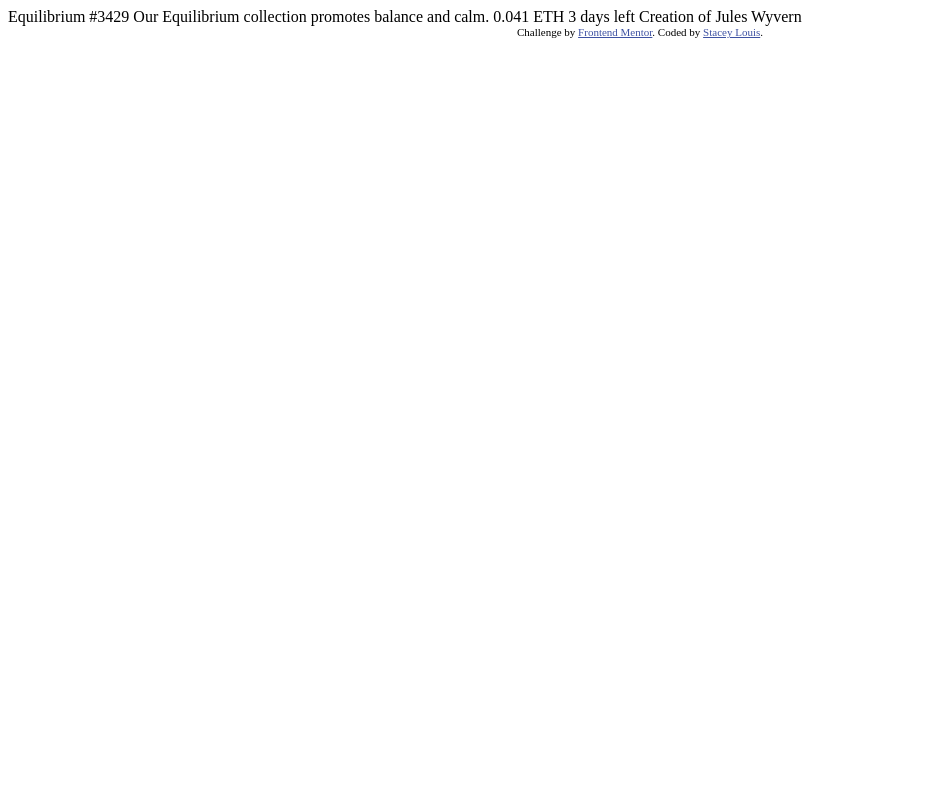
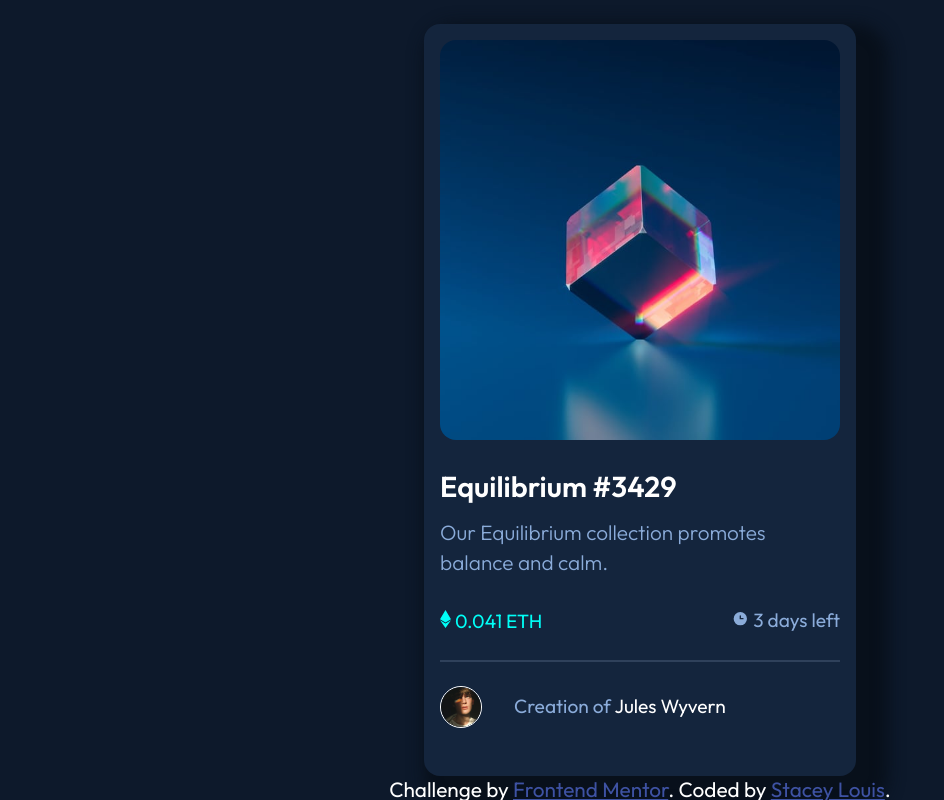
Before and after one commit to StaceyLouis/nft-preview-card, a plain HTML site: page index.html in a window 1280 px wide. Shown: the whole page, without its empty margins (0-944 px from the left). Drawn offline with Linux system fonts and the light colour scheme.

Commit message:
added desktop styles

```diff
--- a/index.html
+++ b/index.html
@@ -6,28 +6,43 @@
 
   <link rel="icon" type="image/png" sizes="32x32" href="./images/favicon-32x32.png">
 
-  <title>Frontend Mentor | NFT preview card component</title>
+  <title>NFT preview card component</title>
+  <link rel="stylesheet"  href="./styles/css-reset.css">
+<link rel="stylesheet" href="./styles/desktopStyles.css">
 
-  <!-- Feel free to remove these styles or customise in your own stylesheet 👍 -->
-  <style>
-    .attribution { font-size: 11px; text-align: center; }
-    .attribution a { color: hsl(228, 45%, 44%); }
-  </style>
+
+
 </head>
 <body>
+  <div class="component-container">
+    <div>
+      <div class="img">
+    <img id="equi-img" src="./images/image-equilibrium.jpg"  alt="equilibrium-imgage"/>
+  </div>
+    <h1 class="title">Equilibrium #3429</h1>
 
-  Equilibrium #3429
+    <p class="description">
+      Our Equilibrium collection promotes balance and calm.
+    </p>
 
-  Our Equilibrium collection promotes balance and calm.
+    <div class="eth-component">
+      <span id="eth"><img src="./images/icon-ethereum.svg">  0.041 ETH</span> <span id="days"><img src="./images/icon-clock.svg"> 3 days left</span>
+    </div>
+    <hr class="line"/>
+   <div class="bottom-component">
+   <img src="./images/image-avatar.png" id="profile-photo" alt="profile-photo"/><p id="author"><span id="blue"> Creation of </span> <span id="white" >Jules Wyvern</span></p>
+   </div>
+  </div>
 
-  0.041 ETH
-  3 days left
 
-  Creation of Jules Wyvern
+
+
+</div>
 
   <div class="attribution">
     Challenge by <a href="https://www.frontendmentor.io?ref=challenge" target="_blank">Frontend Mentor</a>.
     Coded by <a href="#">Stacey Louis</a>.
-  </div>
+
+</div>
 </body>
 </html>
--- /dev/null
+++ b/styles/css-reset.css
@@ -0,0 +1,44 @@
+
+html, body, div, span, applet, object, iframe,
+h1, h2, h3, h4, h5, h6, p, blockquote, pre,
+a, abbr, acronym, address, big, cite, code,
+del, dfn, em, img, ins, kbd, q, s, samp,
+small, strike, strong, sub, sup, tt, var,
+b, u, i, center,
+dl, dt, dd, ol, ul, li,
+fieldset, form, label, legend,
+table, caption, tbody, tfoot, thead, tr, th, td,
+article, aside, canvas, details, embed,
+figure, figcaption, footer, header, hgroup,
+menu, nav, output, ruby, section, summary,
+time, mark, audio, video {
+	margin: 0;
+	padding: 0;
+	border: 0;
+	font-size: 100%;
+	font: inherit;
+	vertical-align: baseline;
+}
+/* HTML5 display-role reset for older browsers */
+article, aside, details, figcaption, figure,
+footer, header, hgroup, menu, nav, section {
+	display: block;
+}
+body {
+	line-height: 1;
+}
+ol, ul {
+	list-style: none;
+}
+blockquote, q {
+	quotes: none;
+}
+blockquote:before, blockquote:after,
+q:before, q:after {
+	content: '';
+	content: none;
+}
+table {
+	border-collapse: collapse;
+	border-spacing: 0;
+}
--- /dev/null
+++ b/styles/desktopStyles.css
@@ -0,0 +1,102 @@
+@import url('https://fonts.googleapis.com/css2?family=Outfit:wght@300;400;600&display=swap');
+body{
+    background-color: hsl(217, 54%, 11%);
+   height: 100vh;
+    font-family: Outfit;
+    display: flex;
+    align-items: center;
+    justify-content: center;
+    flex-direction: column;
+
+}
+
+
+.component-container{
+    background-color: hsl(216, 50%, 16%);
+    height: 45rem;
+    width: 25rem;
+    border-radius: 1rem;
+    padding: 1rem;
+    box-shadow: 1rem 1rem 1rem 1rem hsl(215, 54%, 7%);
+}
+.img{
+    display: flex;
+    padding-bottom: 1rem;
+}
+#equi-img{
+    height: 100%;
+    width: 100%;
+    object-fit: contain;
+    border-radius: 1rem;
+}
+.title{
+    color:  hsl(0, 0%, 100%);
+    font-size: 1.8rem;
+    font-weight: 600;
+    padding: 1rem 0 1rem 0;
+
+}
+
+
+.description{
+    font-family: "Outfit";
+    font-size: 1.3rem;
+    line-height: 1.9rem;
+    font-weight: 300;
+    color: hsl(215, 51%, 70%);
+}
+.eth-component{
+
+display: flex;
+justify-content: space-between;
+padding: 2rem 0 1.3rem 0;
+}
+#eth{
+    font-weight: 400;
+    color: hsl(178, 100%, 50%);
+    font-size: 1.2rem;
+}
+#days{
+    color: hsl(215, 51%, 70%);
+    font-size: 1.2rem;
+}
+.line{
+    border: 1px solid hsl(215, 32%, 27%);
+}
+.bottom-component{
+    padding: 1rem 0 1rem 0;
+    display: flex;
+    align-items: center;
+    justify-content:start;
+}
+
+#profile-photo{
+    width: 10%;
+    border: 1px solid white;
+    border-radius: 50% ;
+    margin-right: 2rem;
+
+}
+#author{
+    font-size: 1.2rem;
+    text-align: center;
+}
+#blue{
+    color: hsl(215, 51%, 70%);
+}
+#white{
+    color: white;
+}
+.attribution {
+     font-size: 11px;
+
+position: fixed;
+
+bottom: 0;
+font-size: 1.3rem;
+color: white;
+}
+.attribution a {
+ color: hsl(228, 45%, 44%);
+font-size: 1.3rem;
+ }
```
